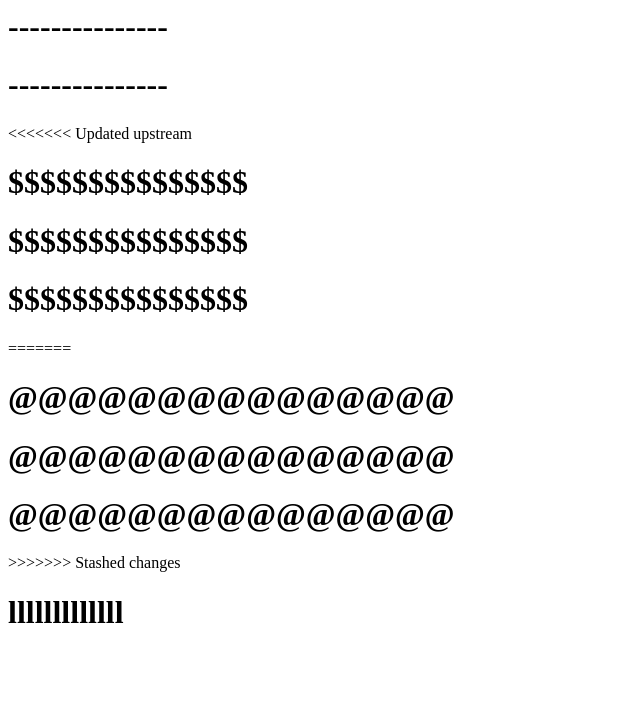
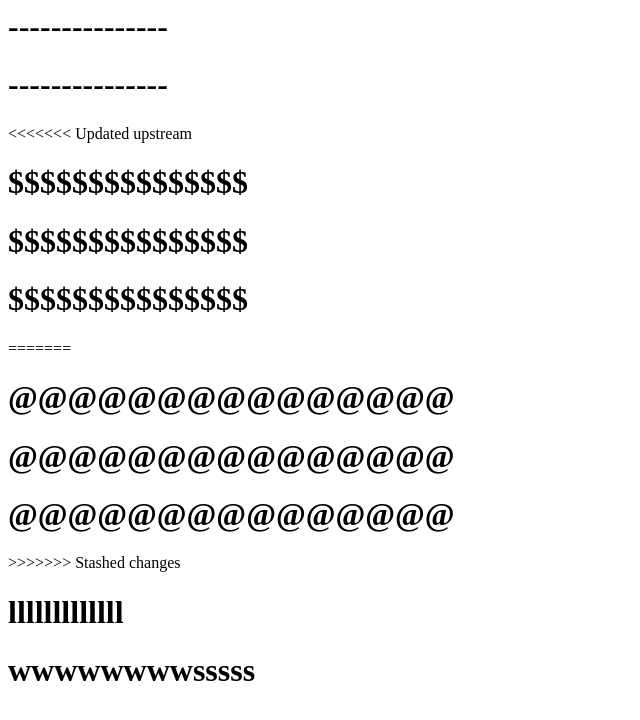
Before and after one commit to sumi534/devops, a plain HTML site: page index.html in a window 1280 px wide. Shown: the whole page, without its empty margins (0-640 px from the left). Drawn offline with Linux system fonts and the light colour scheme.

```diff
--- a/index.html
+++ b/index.html
@@ -12,5 +12,6 @@
 		<h1>@@@@@@@@@@@@@@@</h1>
 >>>>>>> Stashed changes
 <h1>lllllllllllll</h1>
+<h1>wwwwwwwwsssss</h1>
 	</body>
 </html>
```
